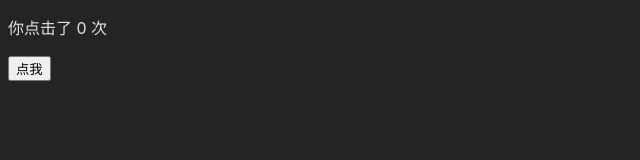
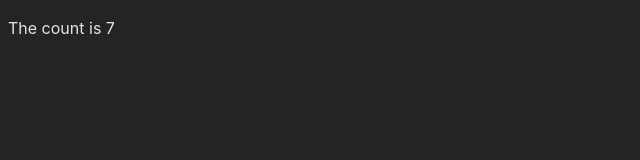
Before and after one commit to qiuxchao/react-hooks-demo, a React (Vite) app: page / in a window 1280 px wide. Shown: the top 160 px of the page, without its empty margins (0-640 px from the left). Built offline with nearby package versions, Linux system fonts and the light colour scheme.

Commit message:
update: add useEffect

```diff
--- a/src/App.tsx
+++ b/src/App.tsx
@@ -1,11 +1,14 @@
+import UseEffectDemo from "./hookDemos/UseEffectDemo"
 import UseStateDemo from "./hookDemos/UseStateDemo"
+
 
 UseStateDemo
 
 function App() {
 
   return (
-    <UseStateDemo />
+    // <UseStateDemo />
+    <UseEffectDemo />
   )
 }
 
--- /dev/null
+++ b/src/hookDemos/UseEffectDemo.tsx
@@ -0,0 +1,24 @@
+import { useEffect, useState } from 'react';
+
+export default function () {
+  const [count, setCount] = useState(0);
+
+  useEffect(() => {
+    const interval = setInterval(() => {
+      setCount(count + 1);
+    }, 1000);
+
+    // 这里的函数会在组件卸载时调用，用于清除计时器
+    return () => clearInterval(interval);
+  });
+
+  useEffect(() => {
+    console.log(`Count is ${count}`)
+  }, [count])
+
+  return (
+    <div>
+      <p>The count is {count}</p>
+    </div>
+  );
+}
```
Also changed, not shown: 1 other file (tests, documents, lock files or other folders).
